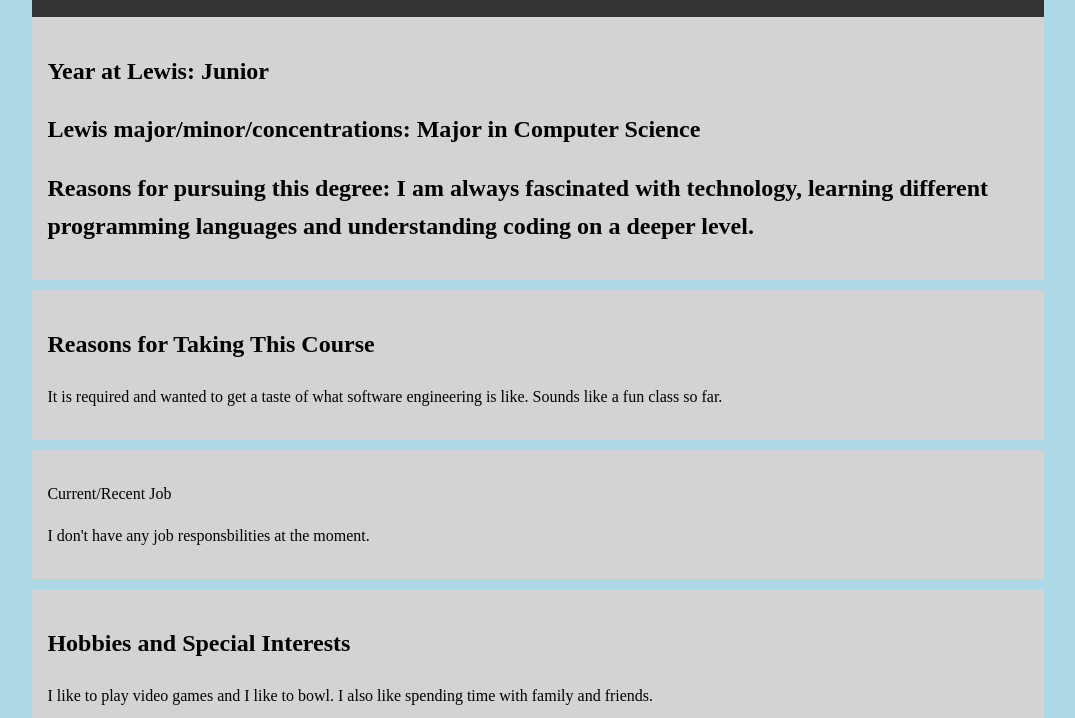
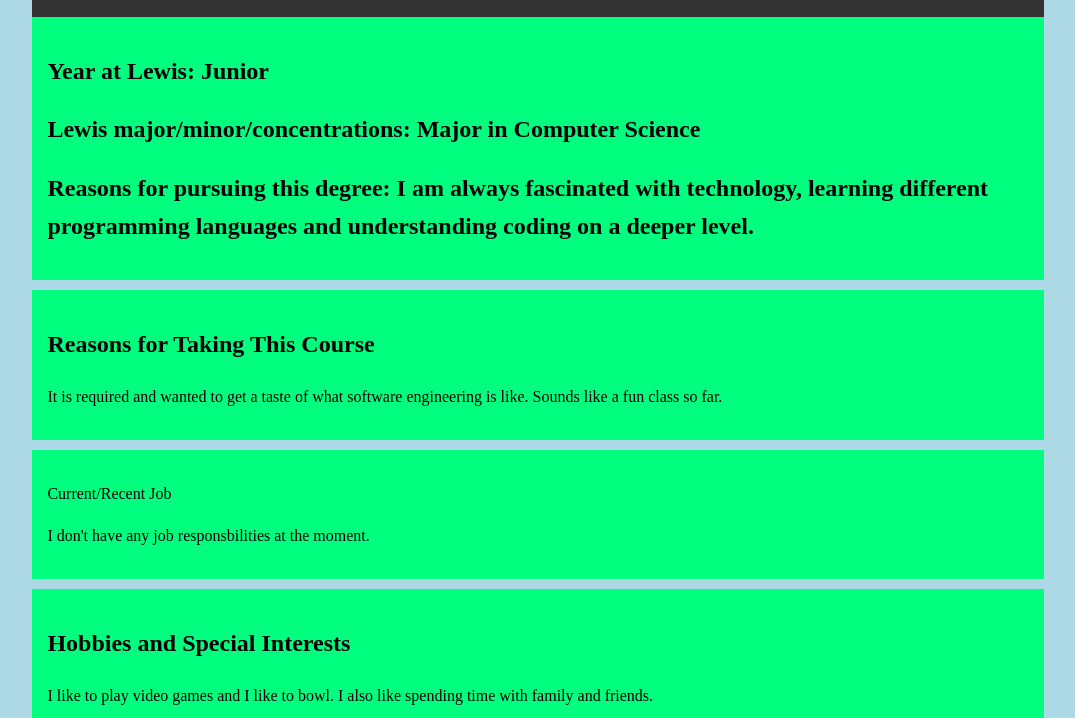
Before and after one commit to Evilchis31/introductions, a plain HTML site: page index.html in a window 1280 px wide. Shown: the part 82-800 px from the top of the page, without its empty margins (102-1177 px from the left). Drawn offline with Linux system fonts and the light colour scheme.

Commit message:
Updated V02

```diff
--- a/index.html
+++ b/index.html
@@ -22,7 +22,7 @@
             margin: 0;
         }
         .hobbies, .lewis, .course, .job {
-            background: #D3D3D3;
+            background: #00FF7F;
             padding: 15px;
             margin-bottom: 10px;
         }
```
